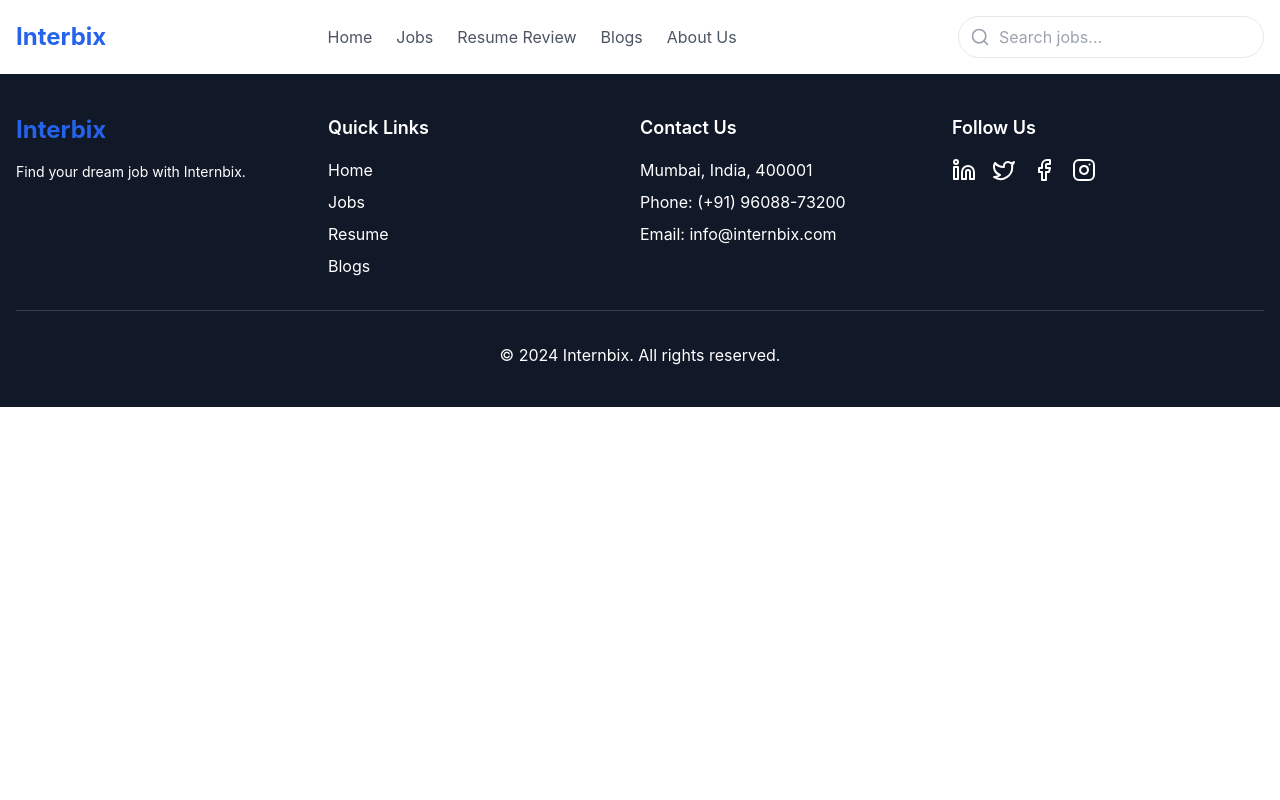
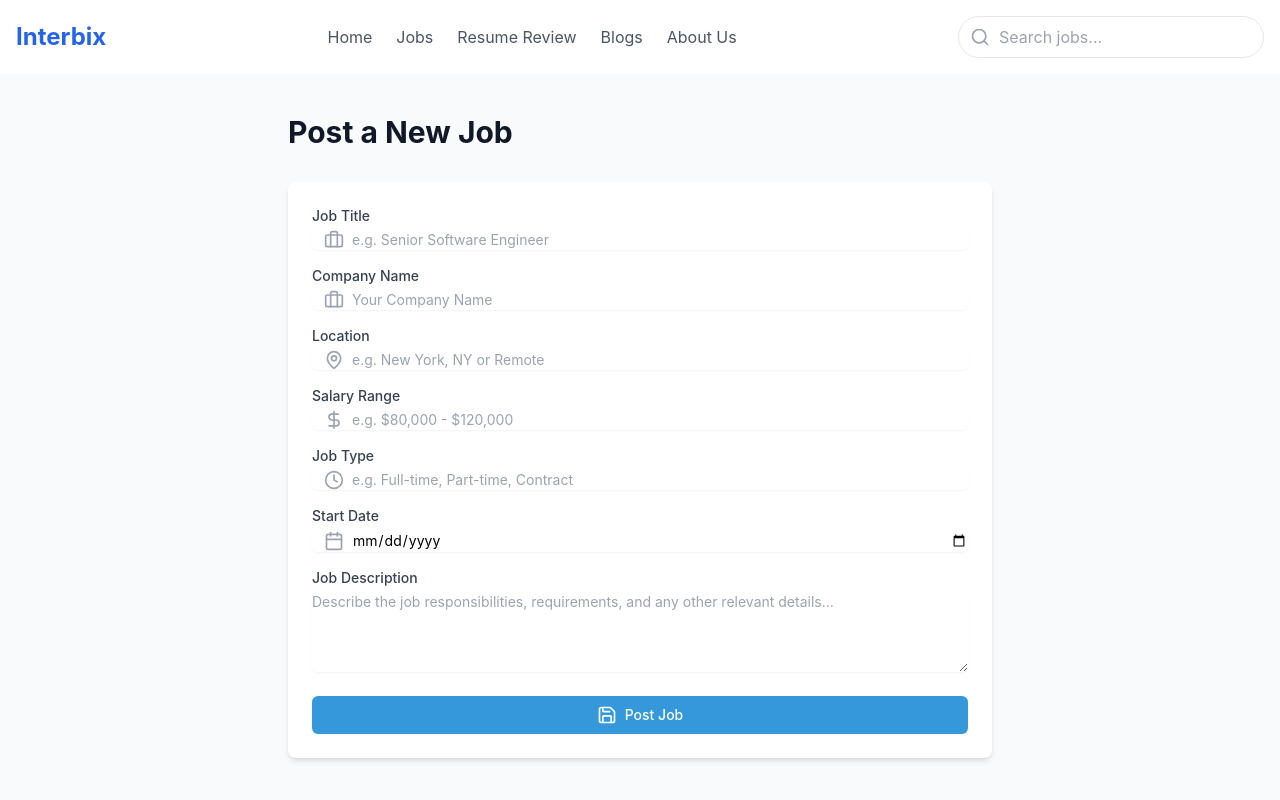
Before and after one commit to Himanshujha2106/Internbix-Frontend, a React (Vite) app: page /homeemployer in a window 1280 px wide. Shown: the top 800 px of the page. Built offline with nearby package versions, Linux system fonts and the light colour scheme.

Commit message:
basic frontend done

```diff
--- a/src/App.jsx
+++ b/src/App.jsx
@@ -9,6 +9,7 @@
 import Footer from './components/Footer.jsx'
 
 
+import EmployerJobPosting from './components/EmployerJobPosting.jsx';
 function App() {
 
   return (
@@ -19,9 +20,13 @@
 
             <Navbar/>
           <Routes>
-            <Route path="/" element={<Home />} />
+
+            <Route path="/" element={<LandingPage />} />
+            <Route path="/homeemployer" element={<EmployerJobPosting />} />
+            <Route path="/home" element={<Home />} />
             <Route path="/aboutus" element={<AboutUs />} />
             <Route path="/landing" element={<LandingPage />} />
+
           </Routes>
           <Footer/>
         </Router>
--- /dev/null
+++ b/src/components/EmployerJobPosting.jsx
@@ -0,0 +1,148 @@
+import React, { useState } from 'react';
+import { Save, ArrowLeft, Briefcase, MapPin, DollarSign, Clock, Calendar } from 'lucide-react';
+
+const Logo = () => (
+  <svg className="w-10 h-10 text-primary" viewBox="0 0 24 24" fill="none" xmlns="http://www.w3.org/2000/svg">
+    <path d="M12 2L2 7L12 12L22 7L12 2Z" stroke="currentColor" strokeWidth="2" strokeLinecap="round" strokeLinejoin="round"/>
+    <path d="M2 17L12 22L22 17" stroke="currentColor" strokeWidth="2" strokeLinecap="round" strokeLinejoin="round"/>
+    <path d="M2 12L12 17L22 12" stroke="currentColor" strokeWidth="2" strokeLinecap="round" strokeLinejoin="round"/>
+  </svg>
+);
+
+const InputField = ({ label, id, type = "text", placeholder, value, onChange, icon: Icon }) => (
+  <div className="mb-4">
+    <label htmlFor={id} className="block text-sm font-medium text-gray-700 mb-1">{label}</label>
+    <div className="relative rounded-md shadow-sm">
+      <div className="absolute inset-y-0 left-0 pl-3 flex items-center pointer-events-none">
+        <Icon className="h-5 w-5 text-gray-400" aria-hidden="true" />
+      </div>
+      <input
+        type={type}
+        id={id}
+        className="focus:ring-primary focus:border-primary block w-full pl-10 sm:text-sm border-gray-300 rounded-md"
+        placeholder={placeholder}
+        value={value}
+        onChange={onChange}
+      />
+    </div>
+  </div>
+);
+
+const TextAreaField = ({ label, id, placeholder, value, onChange }) => (
+  <div className="mb-4">
+    <label htmlFor={id} className="block text-sm font-medium text-gray-700 mb-1">{label}</label>
+    <textarea
+      id={id}
+      rows="4"
+      className="shadow-sm focus:ring-primary focus:border-primary block w-full sm:text-sm border-gray-300 rounded-md"
+      placeholder={placeholder}
+      value={value}
+      onChange={onChange}
+    ></textarea>
+  </div>
+);
+
+export default function EmployerJobPosting() {
+  const [jobData, setJobData] = useState({
+    title: '',
+    company: '',
+    location: '',
+    salary: '',
+    jobType: '',
+    startDate: '',
+    description: '',
+  });
+
+  const handleInputChange = (e) => {
+    const { id, value } = e.target;
+    setJobData(prevData => ({
+      ...prevData,
+      [id]: value
+    }));
+  };
+
+  const handleSubmit = (e) => {
+    e.preventDefault();
+    // Here you would typically send the data to your backend
+    console.log('Job Data Submitted:', jobData);
+    // You could also add validation here before submitting
+  };
+
+  return (
+    <div className="min-h-screen bg-gray-50">
+
+
+      <main className="max-w-3xl mx-auto py-10 px-4 sm:px-6 lg:px-8">
+        <h1 className="text-3xl font-bold text-gray-900 mb-8">Post a New Job</h1>
+        <form onSubmit={handleSubmit} className="bg-white shadow-md rounded-lg p-6">
+          <InputField
+            label="Job Title"
+            id="title"
+            placeholder="e.g. Senior Software Engineer"
+            value={jobData.title}
+            onChange={handleInputChange}
+            icon={Briefcase}
+          />
+          <InputField
+            label="Company Name"
+            id="company"
+            placeholder="Your Company Name"
+            value={jobData.company}
+            onChange={handleInputChange}
+            icon={Briefcase}
+          />
+          <InputField
+            label="Location"
+            id="location"
+            placeholder="e.g. New York, NY or Remote"
+            value={jobData.location}
+            onChange={handleInputChange}
+            icon={MapPin}
+          />
+          <InputField
+            label="Salary Range"
+            id="salary"
+            placeholder="e.g. $80,000 - $120,000"
+            value={jobData.salary}
+            onChange={handleInputChange}
+            icon={DollarSign}
+          />
+          <InputField
+            label="Job Type"
+            id="jobType"
+            placeholder="e.g. Full-time, Part-time, Contract"
+            value={jobData.jobType}
+            onChange={handleInputChange}
+            icon={Clock}
+          />
+          <InputField
+            label="Start Date"
+            id="startDate"
+            type="date"
+            value={jobData.startDate}
+            onChange={handleInputChange}
+            icon={Calendar}
+          />
+          <TextAreaField
+            label="Job Description"
+            id="description"
+            placeholder="Describe the job responsibilities, requirements, and any other relevant details..."
+            value={jobData.description}
+            onChange={handleInputChange}
+          />
+          <div className="mt-6">
+            <button
+              type="submit"
+              className="w-full flex justify-center py-2 px-4 border border-transparent rounded-md shadow-sm text-sm font-medium text-white bg-primary hover:bg-primary-dark focus:outline-none focus:ring-2 focus:ring-offset-2 focus:ring-primary"
+            >
+              <Save className="h-5 w-5 mr-2" />
+              Post Job
+            </button>
+          </div>
+        </form>
+      </main>
+
+
+    </div>
+  );
+}
--- a/src/components/LandingPage.jsx
+++ b/src/components/LandingPage.jsx
@@ -1,6 +1,6 @@
 import React, { useState } from 'react';
 import { ArrowRight, Briefcase, Users } from 'lucide-react';
-import { Link } from 'react-router-dom';
+import { Link, useNavigate } from 'react-router-dom';
 
 
 
@@ -8,11 +8,10 @@
 const Button = ({ onClick, children, primary }) => (
   <button
     onClick={onClick}
-    className={`px-6 py-3 rounded-full text-lg font-semibold transition-colors duration-200 ${
-      primary
+    className={`px-6 py-3 rounded-full text-lg font-semibold transition-colors duration-200 ${primary
         ? 'bg-primary text-white hover:bg-primary-dark'
         : 'bg-white text-primary border-2 border-primary hover:bg-gray-100'
-    }`}
+      }`}
   >
     {children}
   </button>
@@ -29,11 +28,15 @@
 );
 
 export default function LandingPage() {
-  const [selectedRole, setSelectedRole] = useState(null);
+  const navigate = useNavigate();
+  const handleRoleSelect = (role) => {
+    // Here you would typically redirect to a different page or show different content
+    if (role === "employer")
+      navigate('/homeemployer')
+    else {
 
-  const handleRoleSelect = (role) => {
-    setSelectedRole(role);
-    // Here you would typically redirect to a different page or show different content
+      navigate("/home")
+    }
     console.log(`Selected role: ${role}`);
   };
 
@@ -64,7 +67,7 @@
 
         <section id="features" className="py-20 bg-gray-50">
           <div className="container mx-auto px-4">
-            <h2 className="text-3xl font-bold text-center mb-12">Why Choose JobConnect?</h2>
+            <h2 className="text-3xl font-bold text-center mb-12">Why Choose Internbix?</h2>
             <div className="grid grid-cols-1 md:grid-cols-3 gap-8">
               <FeatureCard
                 icon={Users}
```
